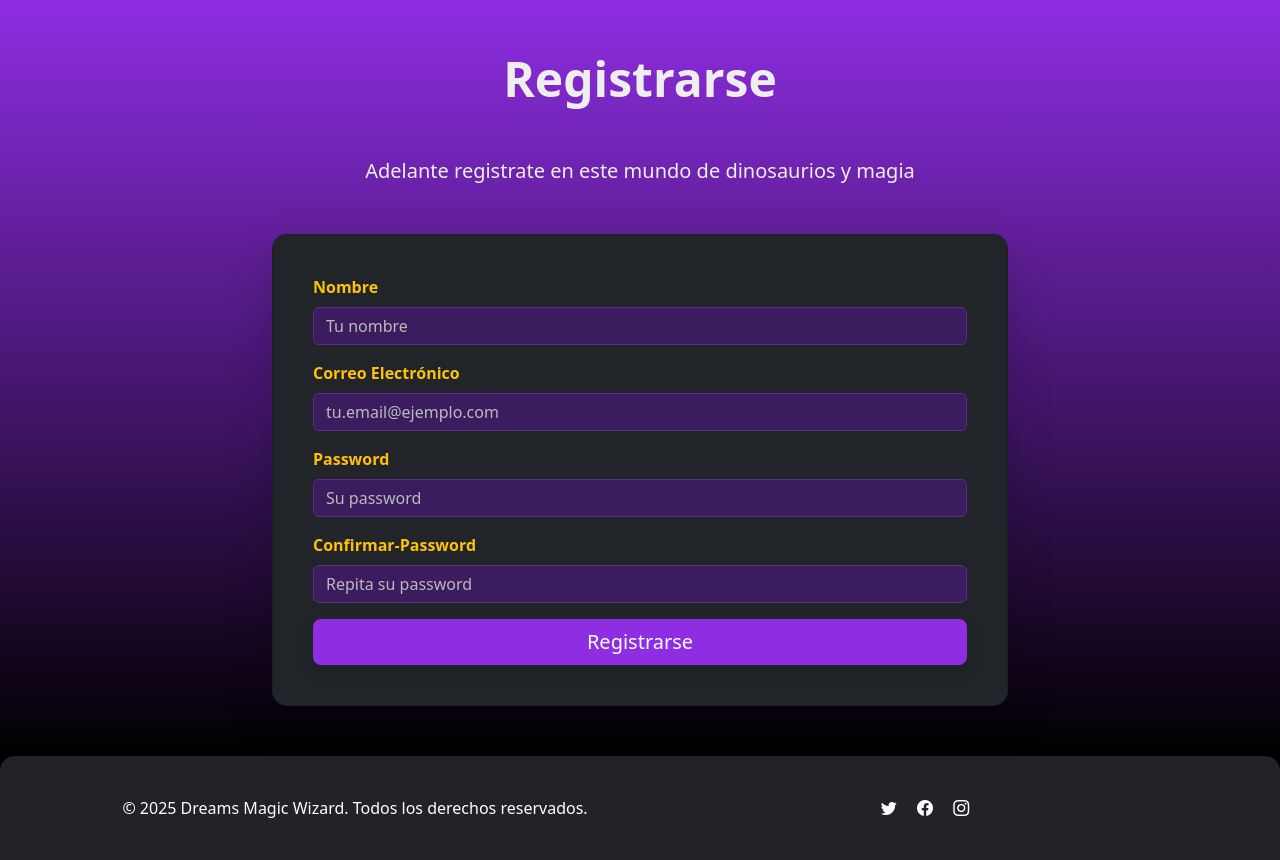
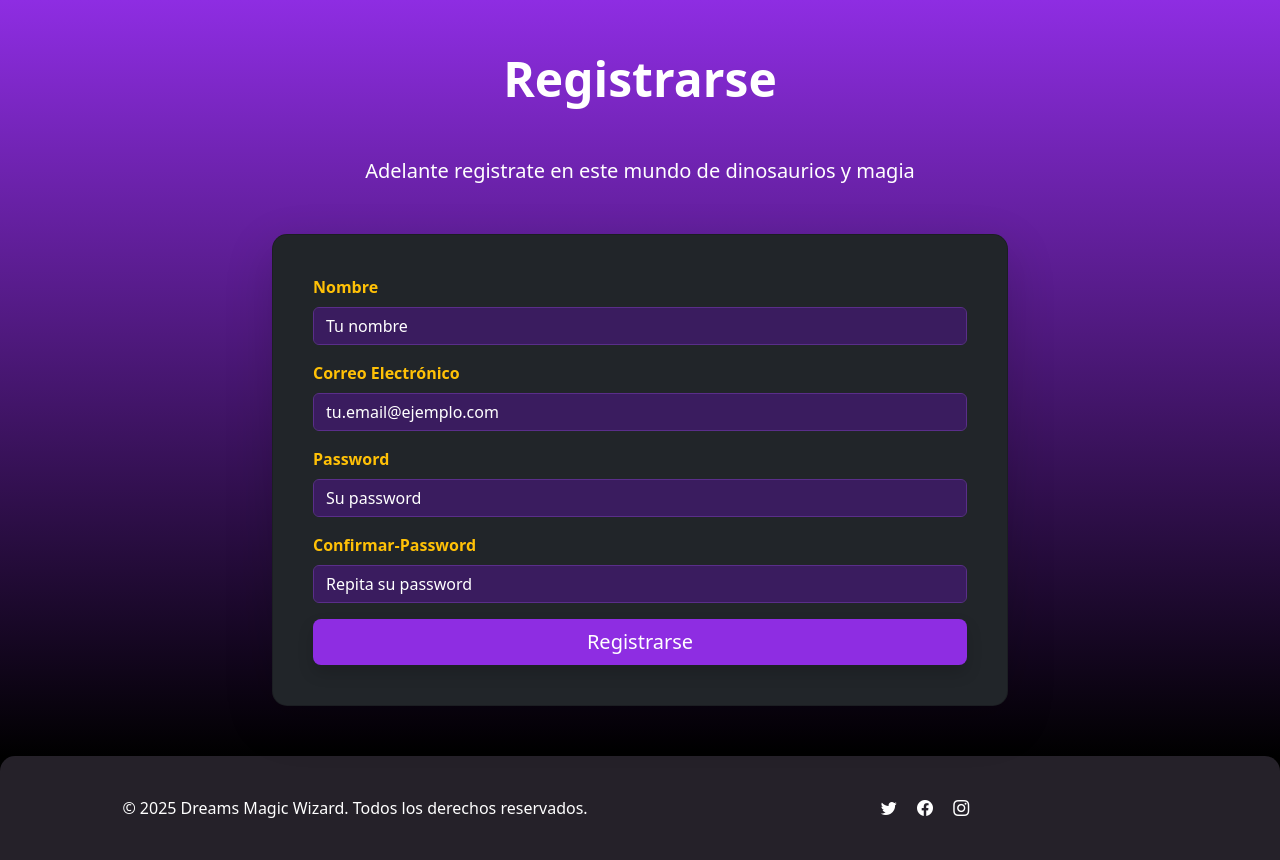
Before and after one commit to DMW-Indie-Games-Developers/Draftosaurus, a PHP site: page /login.html in a window 1280 px wide. Shown: the part 96-956 px from the top of the page. Run offline with PHP 8.4, Linux system fonts and the light colour scheme.

Commit message:
Correcion de colores

```diff
--- a/css/style.css
+++ b/css/style.css
@@ -67,7 +67,7 @@ section {
 #contacto {
     background: linear-gradient(to bottom, #8e2de2, #000000);
     /* Un degradado más oscuro, similar al resto */
-    color: #eee;
+    color: #fff;
     /* Texto claro */
     padding: 50px 20px;
 }
@@ -76,7 +76,7 @@ section {
     background-color: #281039;
     /* Igual que las cards de arriba */
     border-radius: 15px;
-    color: #eee;
+    color: #fff;
 }
 
 #contacto .form-label {
@@ -133,14 +133,14 @@ btn-zoom img {
 
 #registrarse {
     background: linear-gradient(to bottom, #8e2de2, #000000);
-    color: #eee;
+    color: #fff;
     padding: 50px 20px;
 }
 
 #registrarse .card {
     background-color: #281039;
     border-radius: 15px;
-    color: #eee;
+    color: #fff;
 }
 
 #registrarse .form-label {
@@ -154,7 +154,7 @@ btn-zoom img {
 }
 
 #registrarse .form-control::placeholder {
-    color: #bbb;
+    color: #fff;
 }
 
 #registrarse button.btn-primary {
```
